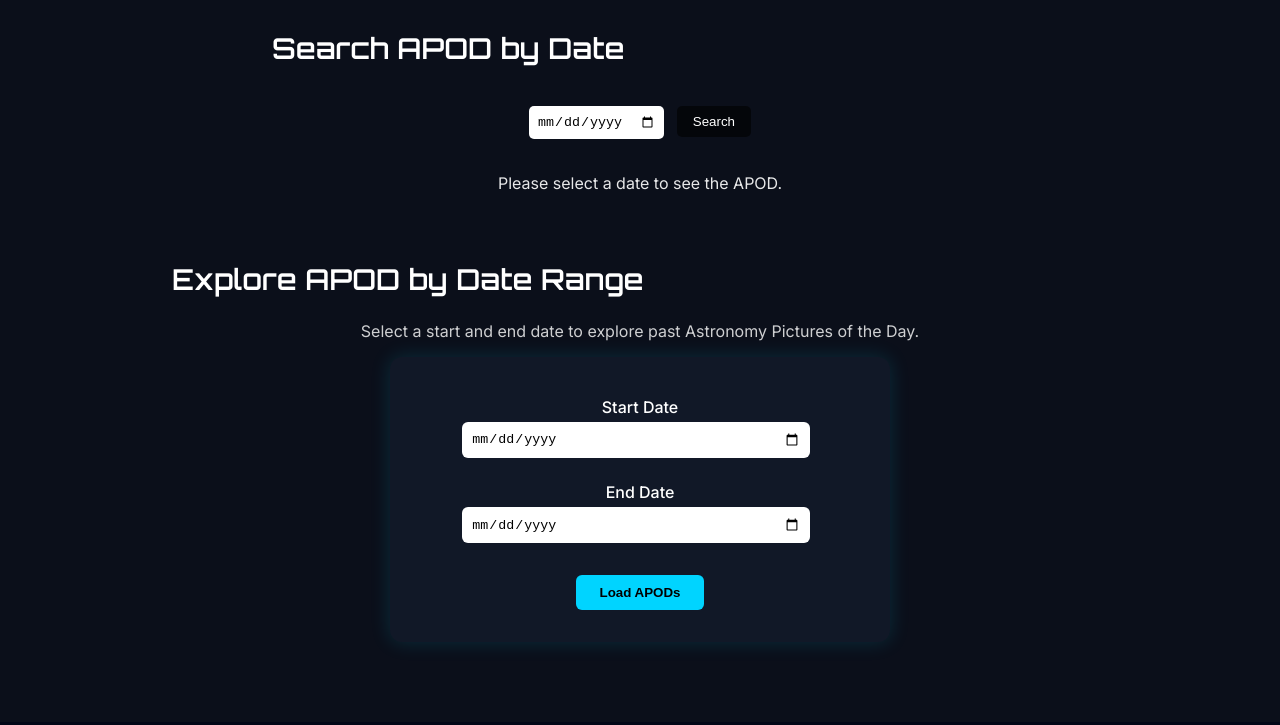
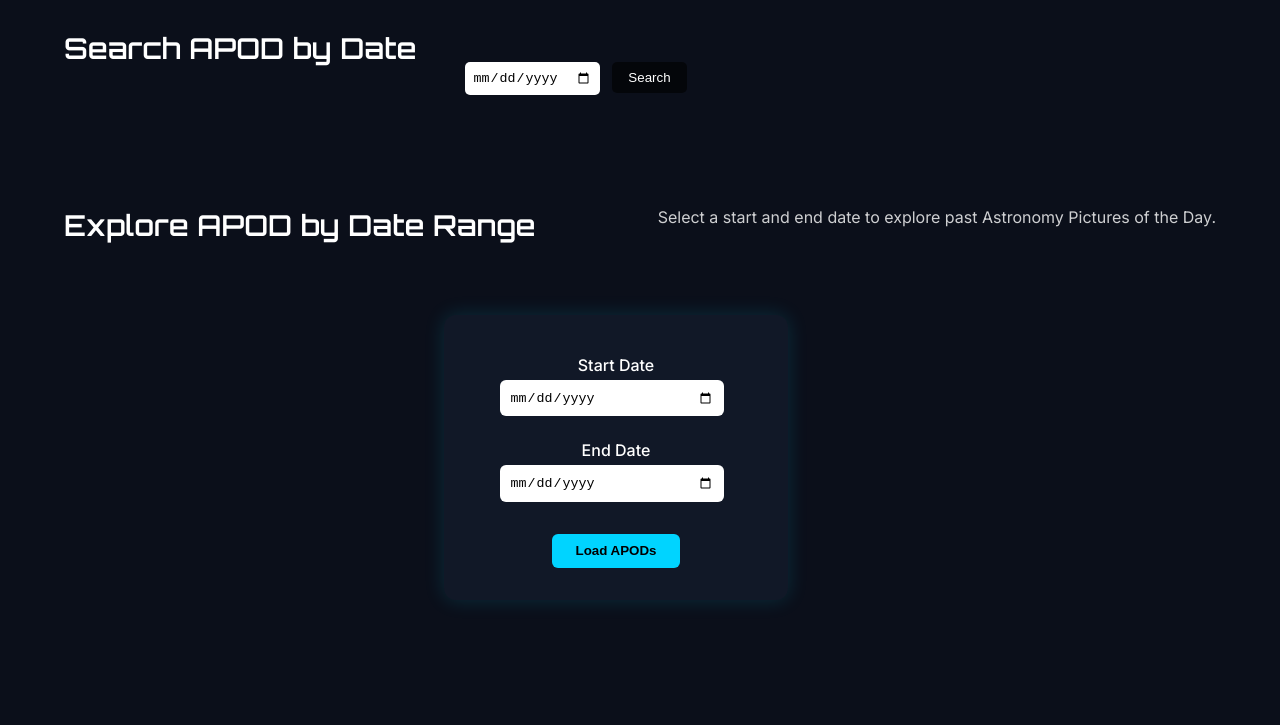
Before and after one commit to Melissard02/space-explorer, a website built with Vite: page apod.html in a window 1280 px wide. Shown: the part 202-927 px from the top of the page. Built offline with nearby package versions, Linux system fonts and the light colour scheme; no server answers.

Commit message:
URL Parameters in Apod page

```diff
--- a/css/apod.css
+++ b/css/apod.css
@@ -3,9 +3,12 @@
 /* ============================= */
 
 #apod-single-date {
-    text-align: center;
-    max-width: 800px;
-    margin: 0 auto;
+    display: flex;
+    flex-wrap: wrap; /* stacks on small screens */
+    gap: 3rem;
+    padding: 2rem 4rem;
+    align-items: flex-start;
+    justify-content: space-between;
 }
 
 /* ============================= */
@@ -26,7 +29,7 @@
 
 #date-apod {
     margin-top: 2rem;
-    max-width: 700px;
+    max-width: 1200px;
     margin-left: auto;
     margin-right: auto;
 }
@@ -54,9 +57,12 @@
 /* ============================= */
 
 #apod-range-section {
-    text-align: center;
-    max-width: 1000px;
-    margin: 0 auto;
+    display: flex;
+    flex-wrap: wrap; /* stacks on small screens */
+    gap: 3rem;
+    padding: 2rem 4rem;
+    align-items: flex-start;
+    justify-content: space-between;
 }
 
 #apod-range-section p {
--- a/js/apod.js
+++ b/js/apod.js
@@ -1,8 +1,11 @@
 // apod.js
 
-export async function loadAPODByDate(API_KEY) {
+export async function loadAPODByDate(API_KEY, passedDate = null) {
+    const rangeContainer = document.getElementById("apod-range");
+    if (rangeContainer) rangeContainer.innerHTML = "";
+
     const urlParams = new URLSearchParams(window.location.search);
-    const date = urlParams.get("date"); // get date from URL
+    const date = passedDate || urlParams.get("date");
 
     const container = document.getElementById("date-apod");
 
@@ -35,6 +38,9 @@ export async function loadAPODByDate(API_KEY) {
 
 // ---- Setup form submission ----
 export function setupAPODForm(API_KEY) {
+    const singleContainer = document.getElementById("date-apod");
+    if (singleContainer) singleContainer.innerHTML = "";
+
     const form = document.getElementById("single-date-form");
     const dateInput = document.getElementById("apod-date");
 
--- a/js/apodPage.js
+++ b/js/apodPage.js
@@ -6,11 +6,18 @@ import { API_KEY } from "./config.js";
 
 // --- Setup date range button ---
 document.getElementById("range-btn").addEventListener("click", (e) => {
-    e.preventDefault(); // prevent form reload
+    e.preventDefault();
+
     const start = document.getElementById("start-date").value;
     const end = document.getElementById("end-date").value;
+
     if (!start || !end) return;
 
+    // Update URL
+    const newUrl = `${window.location.pathname}?start=${start}&end=${end}`;
+    window.history.pushState({}, "", newUrl);
+
+    // Load data
     loadAPODRange(API_KEY, start, end);
 });
 
@@ -21,4 +28,21 @@ setupDropdownMenu();
 setupAPODForm(API_KEY);
 
 // --- Load APOD by URL date if present ---
-loadAPODByDate(API_KEY);
+function loadFromURL() {
+    const params = new URLSearchParams(window.location.search);
+
+    const date = params.get("date");
+    const start = params.get("start");
+    const end = params.get("end");
+
+    if (date) {
+        loadAPODByDate(API_KEY);
+    }
+    else if (start && end) {
+        loadAPODRange(API_KEY, start, end);
+    }
+}
+
+loadFromURL();
+
+window.addEventListener("popstate", loadFromURL);
```
Also changed, not shown: apod.html (+0 -1 lines).
